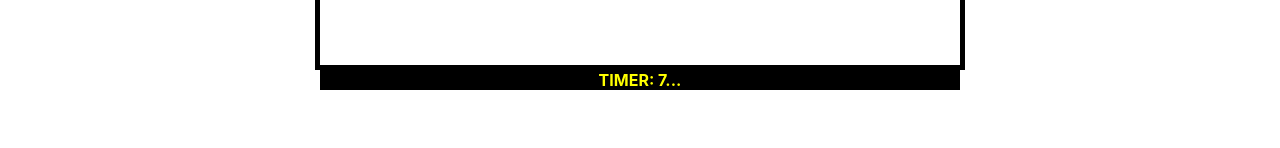
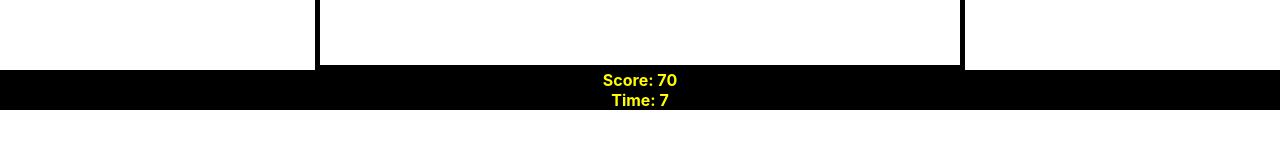
Before and after one commit to chriskay25/juke, a React (Create React App) app: page / in a window 1280 px wide. Shown: the part 580-728 px from the top of the page. Built offline with nearby package versions, Linux system fonts and the light colour scheme.

Commit message:
Include GameStats, add playerSize to state, conditions for limiting player mvmt

```diff
--- a/src/containers/GameContainer.jsx
+++ b/src/containers/GameContainer.jsx
@@ -1,10 +1,12 @@
 import React, { Component } from 'react';
 import CanvasComponent from '../components/CanvasComponent'
+import GameStats from '../components/GameStats'
 
 class GameContainer extends Component {
 
   state = {
     boardSize: window.visualViewport.width / 2,
+    playerSize: 50,
     finished: false,
     score: 0,
     timeElapsed: 0,
@@ -35,7 +37,8 @@ class GameContainer extends Component {
 
   updateGame = () => {
     this.setState((state) => ({
-      timeElapsed: state.timeElapsed + 1
+      timeElapsed: state.timeElapsed + 1,
+      score: state.score + 10
     }));
   }
 
@@ -43,8 +46,8 @@ class GameContainer extends Component {
     const { x, y } = this.state.positions.player
     console.log("Horiz Pos: ", x)
     console.log("Vert Pos: ", y)
-    const { boardSize } = this.state.boardSize
-    console.log("Board Size: ", boardSize)
+    const { boardSize, playerSize } = this.state
+
 
     switch (e.key) {
       case "ArrowUp":
@@ -62,7 +65,7 @@ class GameContainer extends Component {
         }
         break;
       case "ArrowDown":
-        if (y === boardSize) {
+        if (y >= boardSize - playerSize) {
           return;
         } else {
           this.setState({
@@ -76,7 +79,7 @@ class GameContainer extends Component {
         }
         break;
       case "ArrowLeft":
-        if (x === 0) {
+        if (x < boardSize / 2) {
           return;
         } else {
           this.setState({
@@ -90,7 +93,7 @@ class GameContainer extends Component {
         }
         break;
       case "ArrowRight":
-        if (x === boardSize) {
+        if (x > (boardSize * 1.5 - playerSize)) {
           return;
         } else {
           this.setState({
@@ -110,13 +113,11 @@ class GameContainer extends Component {
   }
 
   render() {
-    const { boardSize, timeElapsed, positions } = this.state
+    const { playerSize, score, boardSize, timeElapsed, positions } = this.state
     return (
       <div className="GameContainer" >
-        <CanvasComponent boardSize={boardSize} time={timeElapsed} playerPosition={positions.player} handlePlayerMovement={this.handlePlayerMovement} />
-        <div className="timer" style={{backgroundColor: "black", color: "yellow", width: boardSize, margin: 'auto', fontWeight: 'bold'}}>
-          TIMER: {timeElapsed}...
-        </div>
+        <CanvasComponent boardSize={boardSize} time={timeElapsed} playerPosition={positions.player} playerSize={playerSize} handlePlayerMovement={this.handlePlayerMovement} />
+        <GameStats score={score} timeElapsed={timeElapsed} />
       </div>
     )
   }
```
